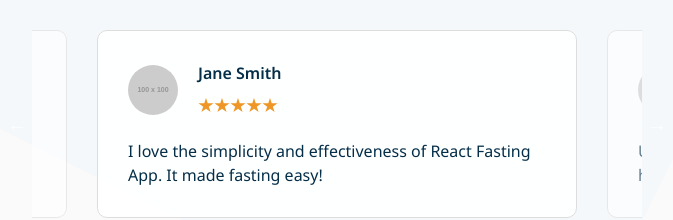
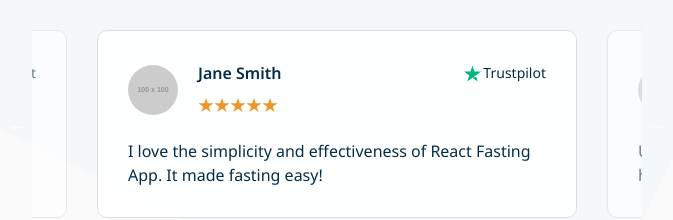
Before and after one commit to njordulv/react-fasting-app, a React (Create React App) app: page /testimonials in a window 1280 px wide. Shown: the part 396-616 px from the top of the page, without its empty margins (303-976 px from the left). Built offline with nearby package versions, Linux system fonts and the light colour scheme.

Commit message:
UPD: testimonials page

```diff
--- a/src/components/Testimonials.jsx
+++ b/src/components/Testimonials.jsx
@@ -1,5 +1,6 @@
 import Slider from 'react-slick'
 import { IoStarSharp } from 'react-icons/io5'
+import { SiTrustpilot } from 'react-icons/si'
 import { testimonials } from '../data/testimonials'
 import Loader from './Loader'
 import './slider/slick.css'
@@ -12,8 +13,9 @@
     infinite: true,
     centerPadding: '50px',
     slidesToShow: 1,
-    speed: 500,
+    speed: 700,
     autoplay: true,
+    pauseOnHover: false,
     nav: false,
     responsive: [
       {
@@ -46,6 +48,9 @@
             <div className="slide-inner">
               <div className="slide-top">
                 <img src={testimonial.image} alt="" />
+                <span className="slide-trust-icon">
+                  <SiTrustpilot /> Trustpilot
+                </span>
                 <div className="slide-name">
                   <h4>{testimonial.name}</h4>
                   <div>
--- a/src/components/slider/slick.css
+++ b/src/components/slider/slick.css
@@ -102,6 +102,7 @@
   box-sizing: border-box;
 }
 .slide-top {
+  position: relative;
   display: flex;
   flex-direction: row;
   gap: 20px;
@@ -115,6 +116,20 @@
 }
 .slide-icon {
   color: #ee9626;
+}
+.slide-trust-icon {
+  position: absolute;
+  display: flex;
+  align-items: center;
+  justify-content: center;
+  font-size: 14px;
+  gap: 2px;
+  right: 0;
+  top: 0;
+}
+.slide-trust-icon svg {
+  color: #00b67a;
+  font-size: 17px;
 }
 
 @media (max-width: 480px) {
--- a/src/index.css
+++ b/src/index.css
@@ -98,6 +98,7 @@
   border-radius: 8px;
   width: 100%;
   max-width: 288px;
+  margin: 0 auto;
   cursor: pointer;
   color: #fff;
   display: flex;
```
